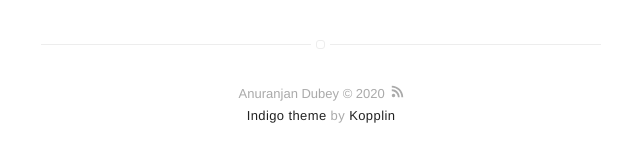
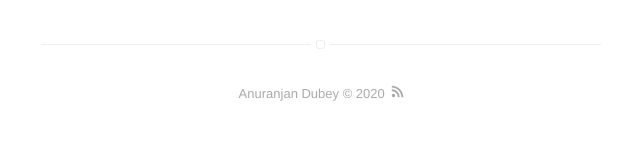
Before and after one commit to anuranjandubey/anuranjandubey.github.io, a Jekyll site: the page built from index.html, in a window 1280 px wide. Shown: the part 586-748 px from the top of the page, without its empty margins (319-959 px from the left). Built offline with Jekyll 4.4.1, drawn with Linux system fonts in a browser that asks for light colours.

Commit message:
background changes

```diff
--- a/_includes/footer.html
+++ b/_includes/footer.html
@@ -7,9 +7,4 @@
         </svg>
     </a>
 
-    <p class="extra">
-        <a class="link" href="https://github.com/sergiokopplin/indigo">Indigo theme</a>
-        by
-        <a class="link" href="https://github.com/sergiokopplin/indigo">Kopplin</a>
-    </p>
 </footer>
--- a/_sass/pages/home-blog-projects.sass
+++ b/_sass/pages/home-blog-projects.sass
@@ -19,7 +19,7 @@
             top: -5px
             left: 50%
             margin-left: -5px
-            background: #FFF
+            background: #0F0F0F
             box-shadow: #FFF 0 0 0 5px
             border-radius: 3px
 
```
Also changed, not shown: 3 other files.
